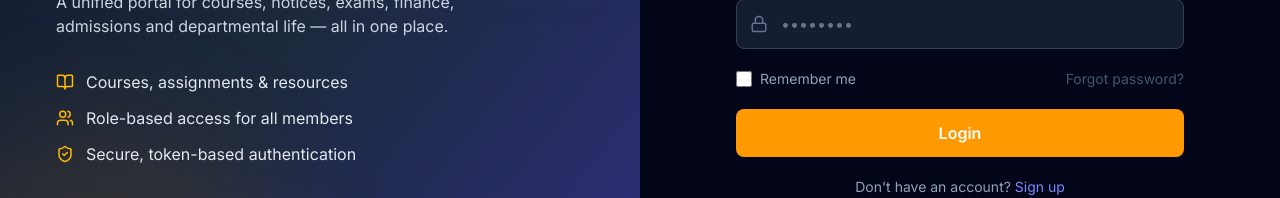
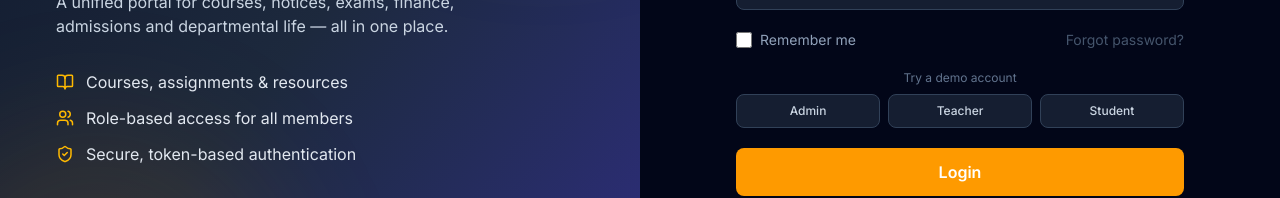
Before and after one commit to Abdullah-Arman-Emon/CSE_SmartPortal, a React (Vite) app in the folder Frontend-main/Frontend-main/frontend/: page /login in a window 1280 px wide. Shown: the part 389-587 px from the top of the page. Built offline with nearby package versions, Linux system fonts and the light colour scheme; no server answers.

Commit message:
demo info add

```diff
--- a/Frontend-main/Frontend-main/frontend/src/Auth/Login.jsx
+++ b/Frontend-main/Frontend-main/frontend/src/Auth/Login.jsx
@@ -8,6 +8,12 @@ import AuthLayout from "./AuthLayout";
 import Spinner from "../components/ui/Spinner";
 
 const BACKEND_URL = import.meta.env.VITE_BACKEND_URL;
+
+const DEMO_ACCOUNTS = [
+  { role: "Admin", email: "admin@cse.du.ac.bd", password: "Admin@123" },
+  { role: "Teacher", email: "fahim@cse.du.ac.bd", password: "Teacher@123" },
+  { role: "Student", email: "mahmudul.sultana28@cs.du.ac.bd", password: "Student@123" },
+];
 
 function Login() {
   const { setToken, user, setUser, loading } = useContext(AuthContext);
@@ -20,6 +26,11 @@ function Login() {
   });
   const [error, setError] = useState("");
   const [submitting, setSubmitting] = useState(false);
+
+  const fillDemo = (acc) => {
+    setError("");
+    setFormData({ email: acc.email, password: acc.password, rememberMe: false });
+  };
 
   const handleChange = (e) => {
     const { name, value, type, checked } = e.target;
@@ -130,6 +141,20 @@ function Login() {
           </span>
         </div>
 
+        <div>
+          <p className="text-slate-500 text-xs mb-2 text-center">Try a demo account</p>
+          <div className="grid grid-cols-3 gap-2">
+            {DEMO_ACCOUNTS.map((acc) => (
+              <button
+                key={acc.role} type="button" onClick={() => fillDemo(acc)}
+                className="py-2 text-xs font-medium rounded-lg border border-slate-700 bg-slate-800/70 text-slate-300 hover:border-indigo-500 hover:text-white transition-colors"
+              >
+                {acc.role}
+              </button>
+            ))}
+          </div>
+        </div>
+
         <button
           type="submit" disabled={submitting}
           className="w-full flex items-center justify-center gap-2 bg-amber-500 hover:bg-amber-600 disabled:opacity-60 disabled:cursor-not-allowed text-white font-semibold py-3 rounded-lg transition-colors"
```
